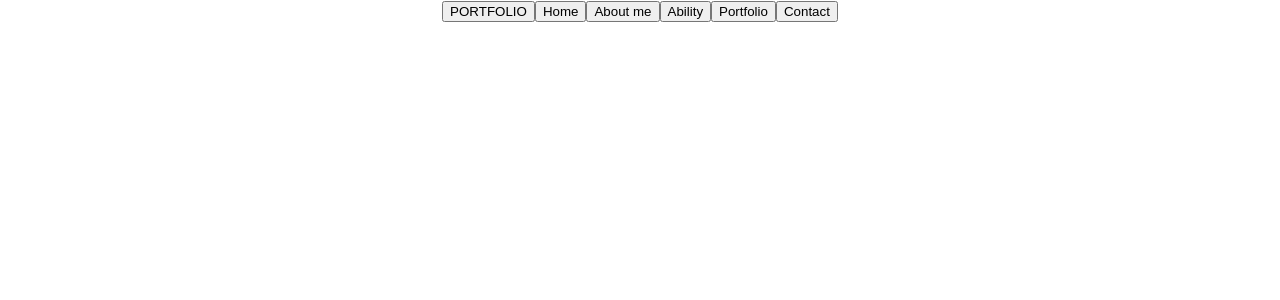
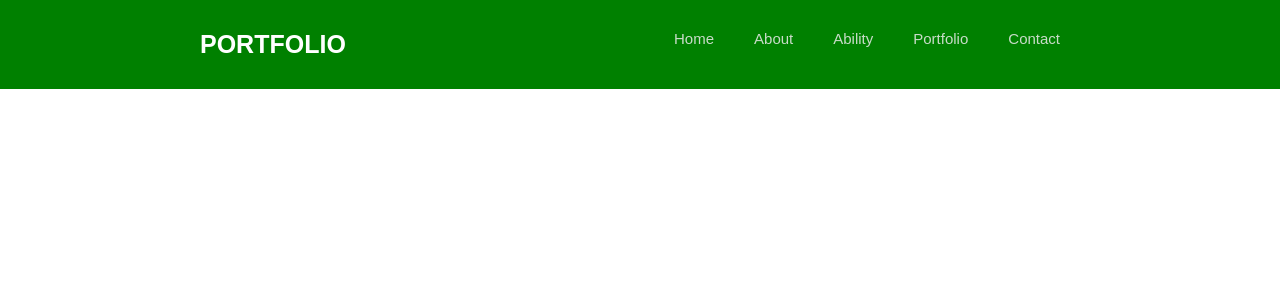
Before and after one commit to daaaayeah/react-github-pages, a React (Create React App) app: page / in a window 1280 px wide. Shown: the top 300 px of the page. Built offline with nearby package versions, Linux system fonts and the light colour scheme.

Commit message:
Add navigation bar

```diff
--- a/src/App.js
+++ b/src/App.js
@@ -2,14 +2,61 @@ import logo from './logo.svg';
 import './App.css';
 
 function App() {
+  const logoStyle = {
+    color: "WHITE",
+    backgroundColor: "TRANSPARENT",
+    fontSize: "25px",
+    fontFamily: "Arial",
+    fontWeight: "bold",
+    padding: "30px 200px 30px",
+    borderStyle: "none"
+  };
+  const menuStyle = {
+    color: "#c8dbc8",
+    backgroundColor: "TRANSPARENT",
+    fontSize: "15px",
+    fontFamily: "Arial",
+    padding: "30px 20px 30px 20px",
+    borderStyle: "none"
+  };
+  const onClickStyle = {
+    color: "WHITE",
+    backgroundColor: "TRANSPARENT",
+    fontSize: "15px",
+    fontFamily: "Arial",
+    padding: "30px 20px 30px 20px",
+    borderStyle: "none"
+  };
+
   return (
     <div className="App">
-      <button>PORTFOLIO</button>
-      <button>Home</button>
-      <button>About me</button>
-      <button>Ability</button>
-      <button>Portfolio</button>
-      <button>Contact</button>
+
+      <div style={{backgroundColor: "GREEN", display: "flex", justifyContent: "space-between"}}>
+        <div>
+          <button style={logoStyle}>
+            PORTFOLIO
+          </button>
+        </div>
+
+        <div style={{paddingRight: "200px"}}>
+          <button style={menuStyle}>
+            Home
+          </button>
+          <button style={menuStyle}>
+            About
+          </button>
+          <button style={menuStyle}>
+            Ability
+          </button>
+          <button style={menuStyle}>
+            Portfolio
+          </button>
+          <button style={menuStyle}>
+            Contact
+          </button>
+        </div>
+      </div>
+
     </div>
   );
 }
```
